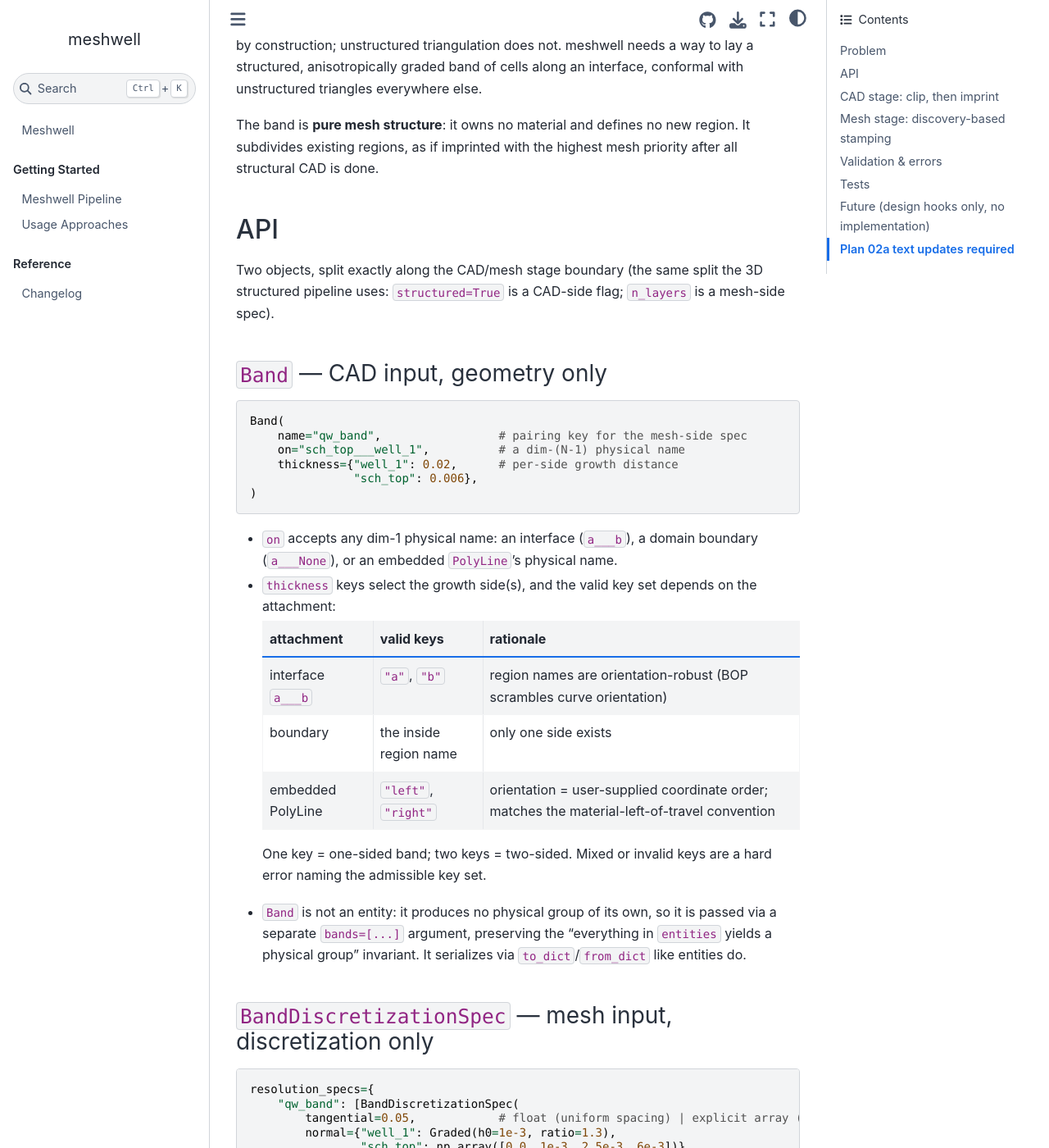
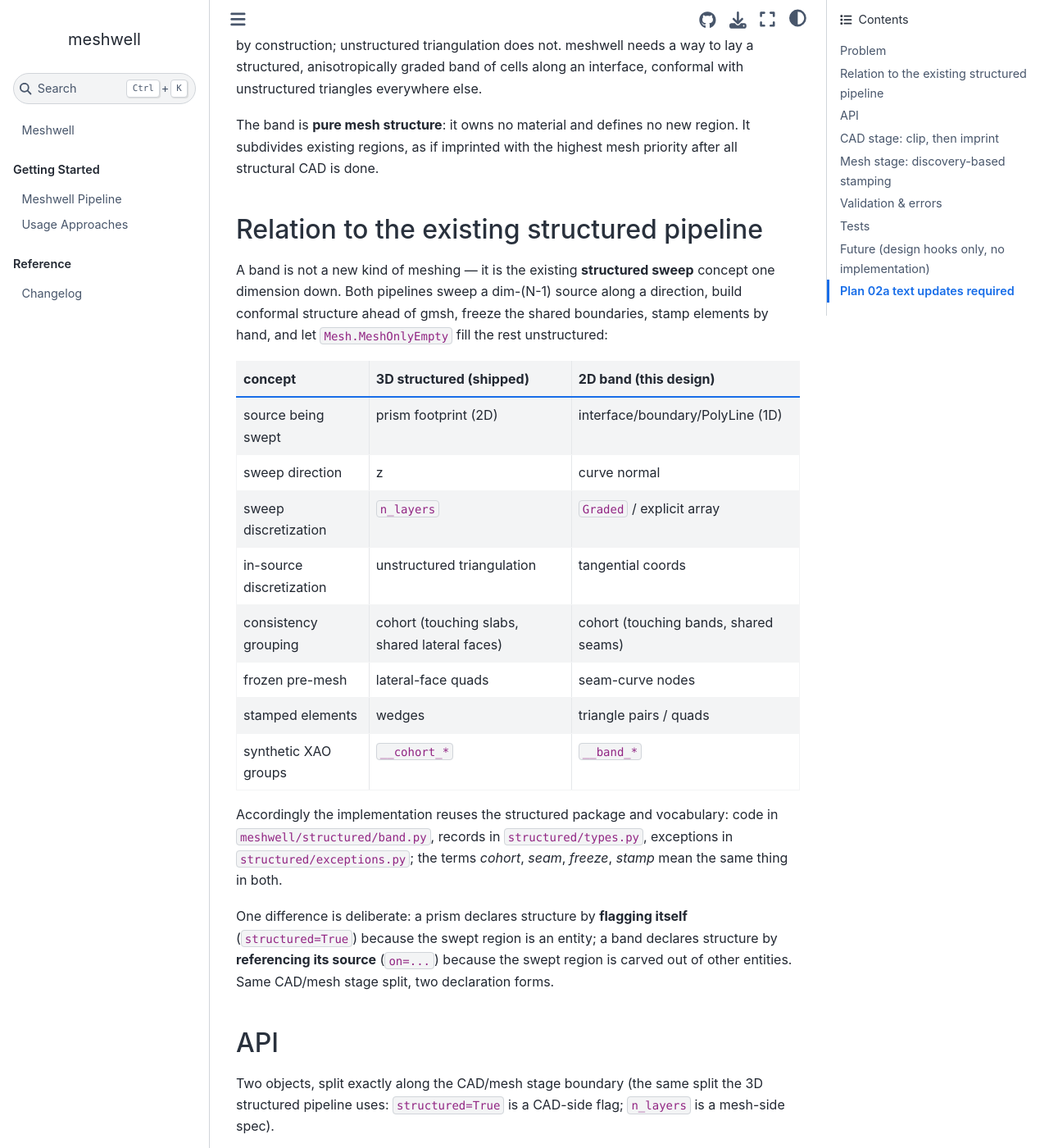
Before and after one commit to simbilod/meshwell, a Jupyter Book: the page built from docs/superpowers/specs/2026-09-06-meshwell-bands-design.md, in a window 1280 px wide and 1400 px high, scrolled down 349 px. Shown: the whole window at 82% size. Built offline with Jupyter Book 1.0.4 settings and Sphinx 7.4.7 and the Sphinx Book theme 1.1.4, drawn with Linux system fonts in a browser that asks for light colours; pages that are not in the unit, such as notebooks, are missing from menus; comment, search, counter and statistics services are not loaded; some of the changed text lies outside the part shown.

Commit message:
docs: unify band spec vocabulary with structured pipeline
Co-Authored-By: Claude Fable 5 <noreply@anthropic.com>

````diff
--- a/docs/superpowers/specs/2026-09-06-meshwell-bands-design.md
+++ b/docs/superpowers/specs/2026-09-06-meshwell-bands-design.md
@@ -18,16 +18,46 @@ The band is **pure mesh structure**: it owns no material and defines no
 new region. It subdivides existing regions, as if imprinted with the
 highest mesh priority after all structural CAD is done.
 
+## Relation to the existing structured pipeline
+
+A band is not a new kind of meshing — it is the existing **structured
+sweep** concept one dimension down. Both pipelines sweep a dim-(N-1)
+source along a direction, build conformal structure ahead of gmsh,
+freeze the shared boundaries, stamp elements by hand, and let
+`Mesh.MeshOnlyEmpty` fill the rest unstructured:
+
+| concept | 3D structured (shipped) | 2D band (this design) |
+|---|---|---|
+| source being swept | prism footprint (2D) | interface/boundary/PolyLine (1D) |
+| sweep direction | z | curve normal |
+| sweep discretization | `n_layers` | `Graded` / explicit array |
+| in-source discretization | unstructured triangulation | tangential coords |
+| consistency grouping | cohort (touching slabs, shared lateral faces) | cohort (touching bands, shared seams) |
+| frozen pre-mesh | lateral-face quads | seam-curve nodes |
+| stamped elements | wedges | triangle pairs / quads |
+| synthetic XAO groups | `__cohort_*` | `__band_*` |
+
+Accordingly the implementation reuses the structured package and
+vocabulary: code in `meshwell/structured/band.py`, records in
+`structured/types.py`, exceptions in `structured/exceptions.py`; the
+terms *cohort*, *seam*, *freeze*, *stamp* mean the same thing in both.
+
+One difference is deliberate: a prism declares structure by **flagging
+itself** (`structured=True`) because the swept region is an entity; a
+band declares structure by **referencing its source** (`on=...`)
+because the swept region is carved out of other entities. Same
+CAD/mesh stage split, two declaration forms.
+
 ## API
 
 Two objects, split exactly along the CAD/mesh stage boundary (the same
 split the 3D structured pipeline uses: `structured=True` is a CAD-side
 flag; `n_layers` is a mesh-side spec).
 
-### `Band` — CAD input, geometry only
+### `StructuredBand` — CAD input, geometry only
 
 ```python
-Band(
+StructuredBand(
     name="qw_band",                 # pairing key for the mesh-side spec
     on="sch_top___well_1",          # a dim-(N-1) physical name
     thickness={"well_1": 0.02,      # per-side growth distance
@@ -48,16 +78,16 @@ Band(
 
   One key = one-sided band; two keys = two-sided. Mixed or invalid keys
   are a hard error naming the admissible key set.
-- `Band` is not an entity: it produces no physical group of its own, so
+- `StructuredBand` is not an entity: it produces no physical group of its own, so
   it is passed via a separate `bands=[...]` argument, preserving the
   "everything in `entities` yields a physical group" invariant. It
   serializes via `to_dict`/`from_dict` like entities do.
 
-### `BandDiscretizationSpec` — mesh input, discretization only
+### `StructuredBandResolutionSpec` — mesh input, discretization only
 
 ```python
 resolution_specs={
-    "qw_band": [BandDiscretizationSpec(
+    "qw_band": [StructuredBandResolutionSpec(
         tangential=0.05,            # float (uniform spacing) | explicit array (arclength from curve start)
         normal={"well_1": Graded(h0=1e-3, ratio=1.3),
                 "sch_top": np.array([0.0, 1e-3, 2.5e-3, 6e-3])},
@@ -66,9 +96,13 @@ resolution_specs={
 }
 ```
 
-- Keyed by `Band.name` in the existing `resolution_specs` dict (string
+- Sibling of the existing `StructuredExtrusionResolutionSpec`; both sit
+  under a common `StructuredResolutionSpec` base that owns the no-op
+  `apply()` (structured specs are consumed by stamping hooks, not by
+  gmsh size fields — that exception then exists in exactly one place).
+- Keyed by `StructuredBand.name` in the existing `resolution_specs` dict (string
   keys survive serialization; object identity would not).
-- `normal` keys follow the same rule as `Band.thickness` keys.
+- `normal` keys follow the same rule as `StructuredBand.thickness` keys.
 - `Graded(h0, ratio)` carries **no thickness** — it fills whatever
   thickness the CAD declared (last cell adjusted), so the one field both
   stages care about is stated once. Explicit arrays restate the extent
@@ -94,7 +128,7 @@ interface naming, which happens at write time, sees final topology).
    collisions with other interfaces) are left to unstructured fill.
    Clip ends land wherever geometry puts them — they become explicit
    stamped nodes, NOT snapped to the tangential grid, so imprint
-   geometry depends only on `Band` fields, never on the discretization.
+   geometry depends only on `StructuredBand` fields, never on the discretization.
    Overlapping band footprints: hard error (phase 1).
 2. **Imprint (OCC).** A second fragment pass with the clipped band
    rectangles as tools — "highest mesh order, last". Band sub-faces
````
Also changed, not shown: other parts of docs/superpowers/specs/2026-09-06-meshwell-bands-design.md (+1 -1 lines).
